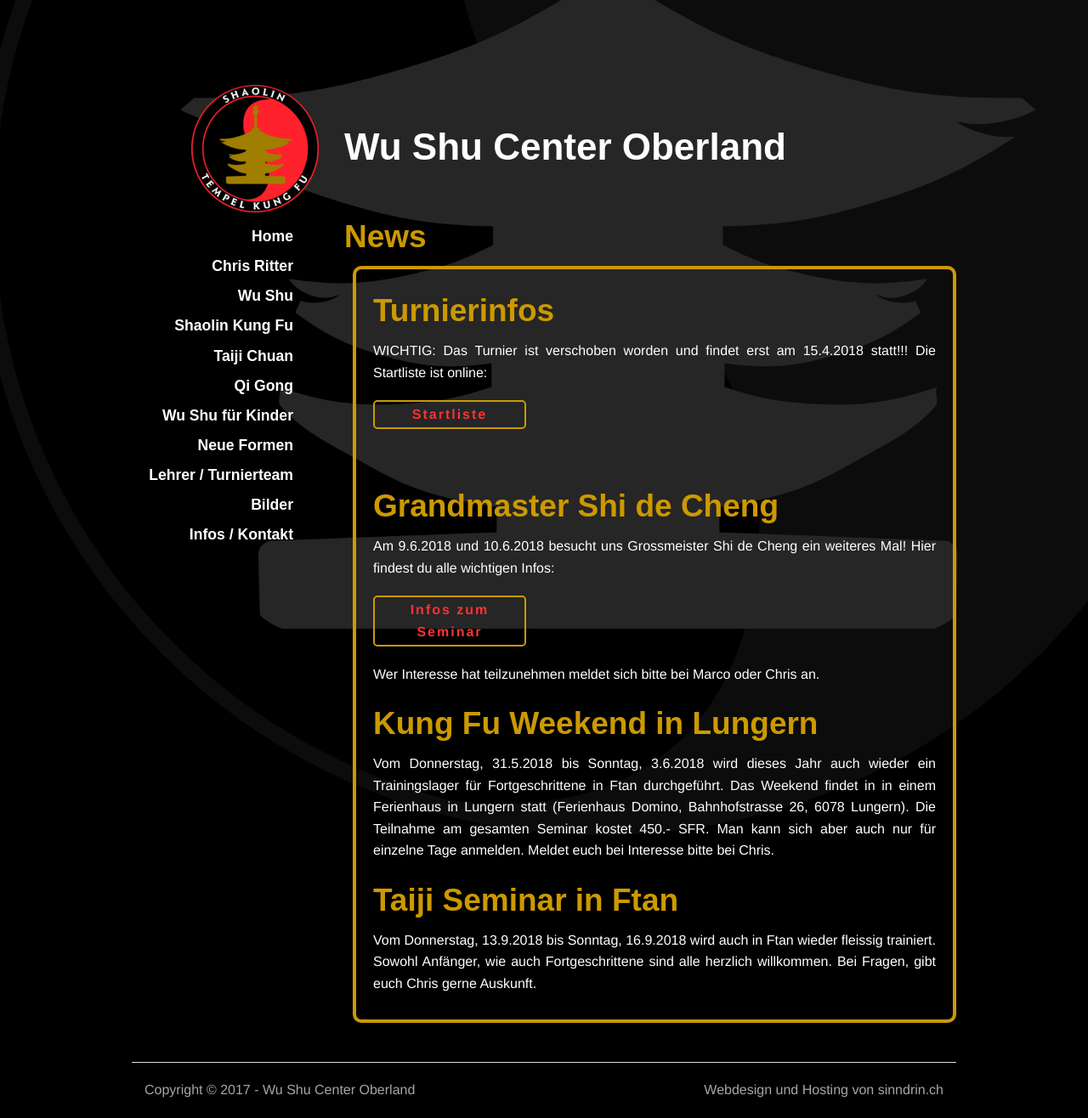
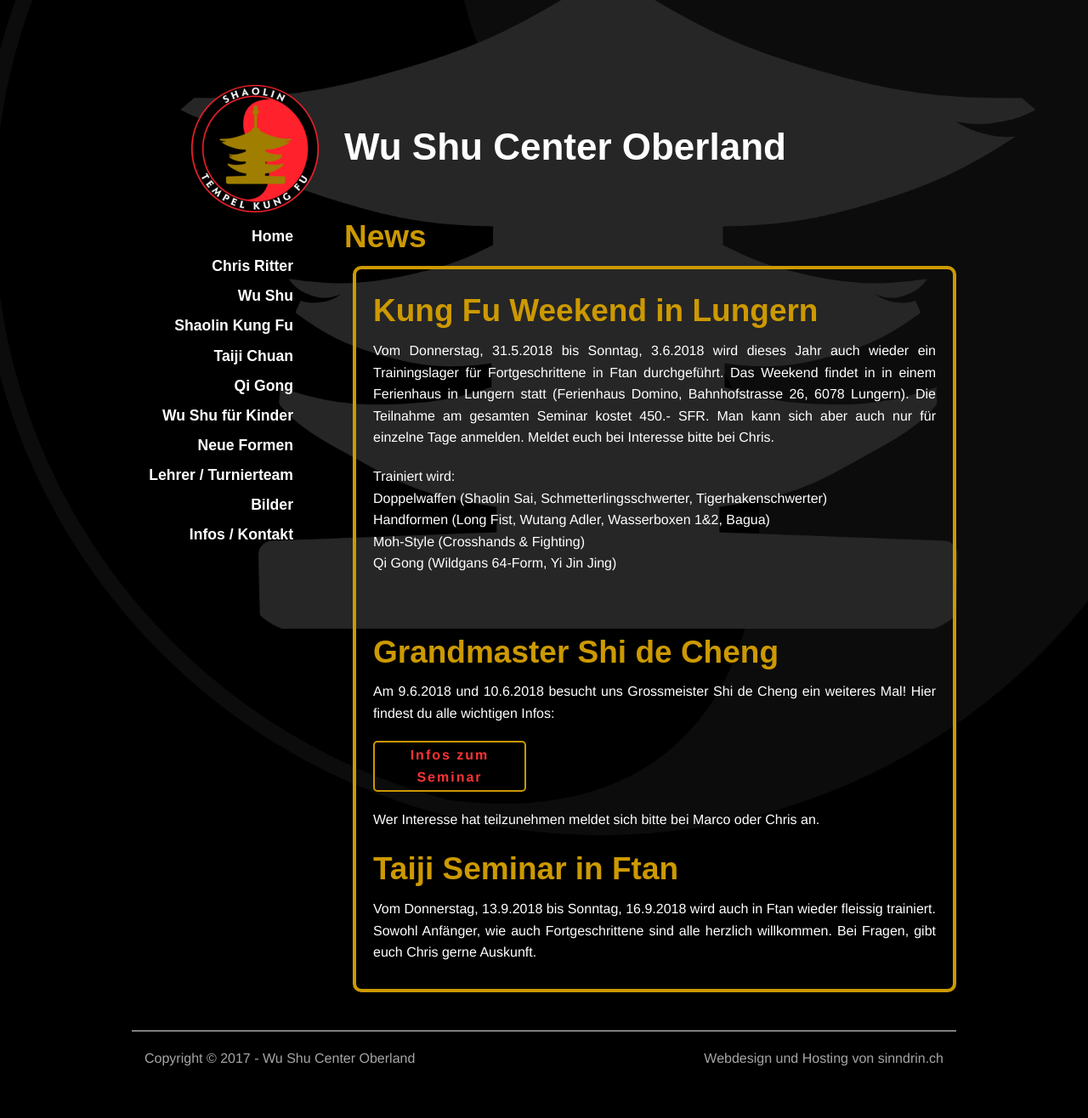
Before and after one commit to wu-shu/wu-shu.github.io, a Jekyll site: the page built from aktuell/index.md, in a window 1280 px wide. Shown: the whole page at 85% size. Built offline with Jekyll 4.4.1, drawn with Linux system fonts in a browser that asks for light colours; some web fonts are replaced; comment, search, counter and statistics services are not loaded; after the commit the page ends 1279 px from its top, so only the background shows below that.

Commit message:
king fu lager

```diff
--- a/aktuell/index.md
+++ b/aktuell/index.md
@@ -3,13 +3,17 @@ layout: default
 title: News
 ---
 
-## Turnierinfos
 
-WICHTIG: Das Turnier ist verschoben worden und findet erst am 15.4.2018 statt!!!
-Die Startliste ist online:
-<ul class="small-block-grid-1 medium-block-grid-2 large-block-grid-3">
-<li><a target="_blank" href="http://www.wu-shu.ch/images/Startliste.pdf" class="button-contact-info">Startliste</a></li>
-</ul>
+## Kung Fu Weekend in Lungern
+
+Vom Donnerstag, 31.5.2018 bis Sonntag, 3.6.2018 wird dieses Jahr auch wieder ein Trainingslager für Fortgeschrittene in Ftan durchgeführt. Das Weekend findet in in einem Ferienhaus in Lungern statt (Ferienhaus Domino, Bahnhofstrasse 26, 6078 Lungern). Die Teilnahme am gesamten Seminar kostet 450.- SFR. Man kann sich aber auch nur für einzelne Tage anmelden. Meldet euch bei Interesse bitte bei Chris.
+
+Trainiert wird:<br>
+Doppelwaffen (Shaolin Sai, Schmetterlingsschwerter, Tigerhakenschwerter)<br>
+Handformen (Long Fist, Wutang Adler, Wasserboxen 1&2, Bagua)<br>
+Moh-Style (Crosshands & Fighting)<br>
+Qi Gong (Wildgans 64-Form, Yi Jin Jing)
+
 <br>
 
 ## Grandmaster Shi de Cheng
@@ -21,10 +25,6 @@ Am 9.6.2018 und 10.6.2018 besucht uns Grossmeister Shi de Cheng ein weiteres Mal
 Wer Interesse hat teilzunehmen meldet sich bitte bei Marco oder Chris an.
 <br>
 
-## Kung Fu Weekend in Lungern
-
-Vom Donnerstag, 31.5.2018 bis Sonntag, 3.6.2018 wird dieses Jahr auch wieder ein Trainingslager für Fortgeschrittene in Ftan durchgeführt. Das Weekend findet in in einem Ferienhaus in Lungern statt (Ferienhaus Domino, Bahnhofstrasse 26, 6078 Lungern). Die Teilnahme am gesamten Seminar kostet 450.- SFR. Man kann sich aber auch nur für einzelne Tage anmelden. Meldet euch bei Interesse bitte bei Chris.
-<br>
 
 ## Taiji Seminar in Ftan
 Vom Donnerstag, 13.9.2018 bis Sonntag, 16.9.2018 wird auch in Ftan wieder fleissig trainiert. Sowohl Anfänger, wie auch Fortgeschrittene sind alle herzlich willkommen. Bei Fragen, gibt euch Chris gerne Auskunft.
```
Also changed, not shown: images/newsbox.png.
